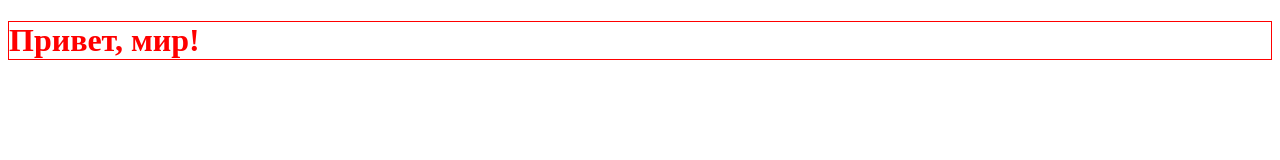
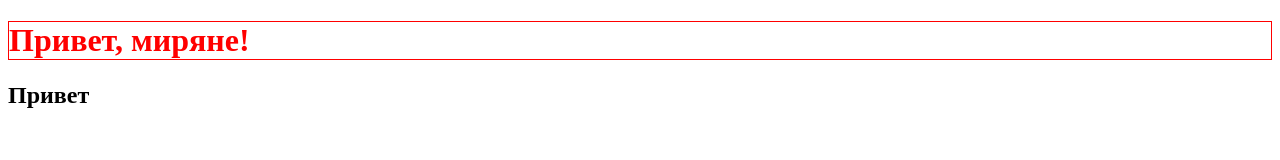
Before and after one commit to Dimlaw/mq-diplom, a plain HTML site: page index.html in a window 1280 px wide. Drawn offline with Linux system fonts and the light colour scheme.

Commit message:
добавлена строка 2

```diff
--- a/index.html
+++ b/index.html
@@ -7,6 +7,7 @@
     <link rel="stylesheet" href="css/style.css">
 </head>
 <body>
- <h1> Привет, мир!</h1>
+ <h1> Привет, миряне!</h1>
+ <h2> Привет</h2>
 </body>
 </html>
```
